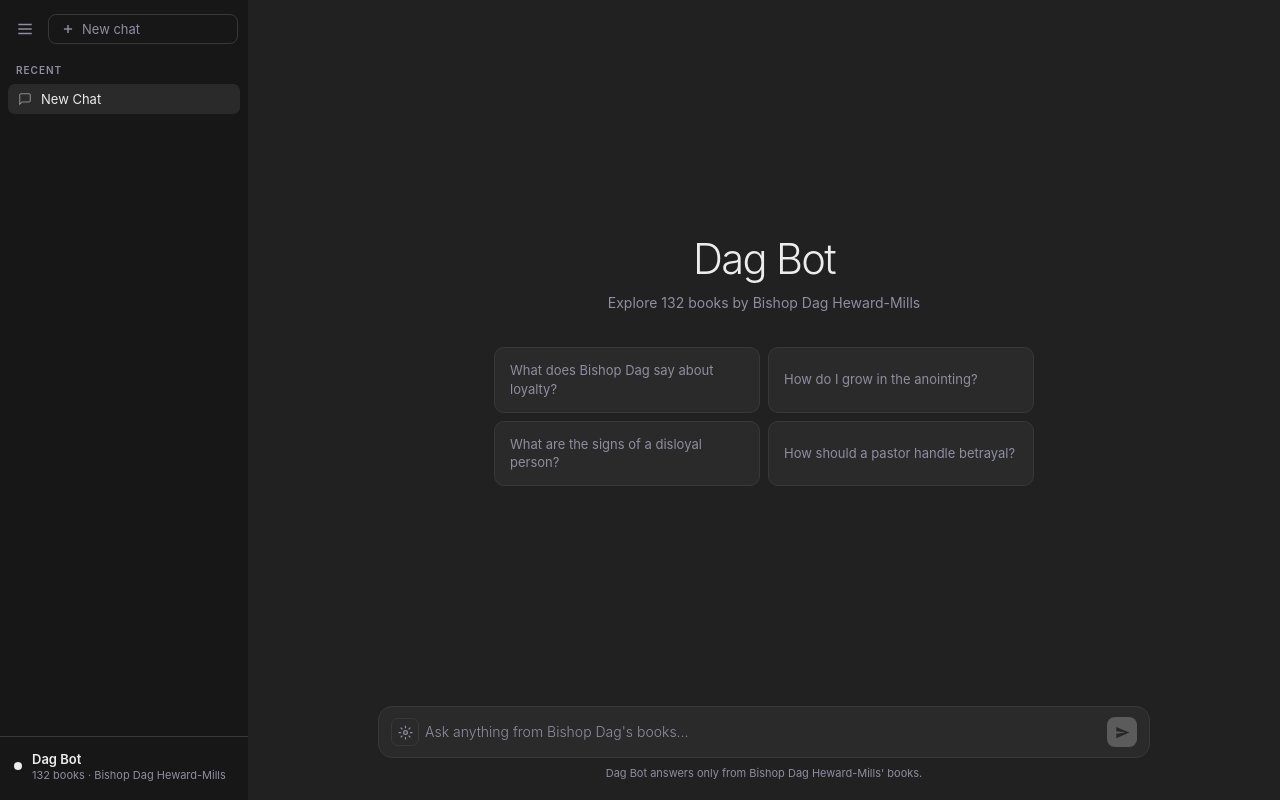
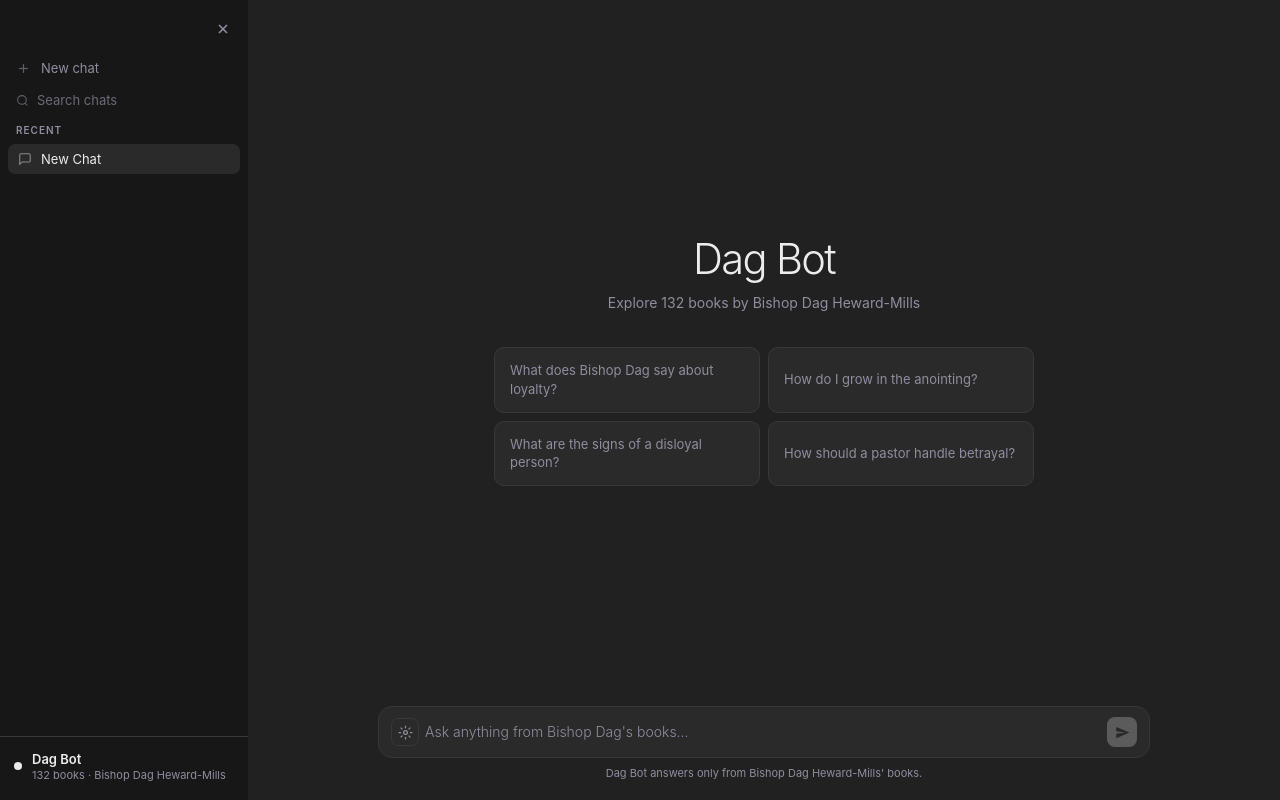
Before and after one commit to Dusu24/dag-chatbot, a React (Create React App) app in the folder frontend/: page / in a window 1280 px wide. Built offline with nearby package versions, Linux system fonts and the light colour scheme.

Commit message:
feat: mobile optimisation - slide-in sidebar, hamburger, search

```diff
--- a/frontend/src/App.css
+++ b/frontend/src/App.css
@@ -23,20 +23,76 @@
   -webkit-font-smoothing: antialiased;
 }
 
-.layout { display: flex; height: 100vh; }
+.layout { display: flex; height: 100vh; position: relative; }
+
+/* ── SIDEBAR OVERLAY (mobile dim background) ── */
+.sidebar-overlay {
+  display: none;
+}
 
 /* ── SIDEBAR ── */
 .sidebar {
-  width: 248px; background: var(--sidebar);
-  display: flex; flex-direction: column;
-  flex-shrink: 0; transition: width 0.2s ease;
+  width: 248px;
+  background: var(--sidebar);
+  display: flex;
+  flex-direction: column;
+  flex-shrink: 0;
+  transition: transform 0.25s ease;
+  z-index: 200;
 }
-.sidebar.collapsed { width: 50px; }
 
 .sidebar-header {
-  display: flex; align-items: center; gap: 8px;
-  padding: 14px 10px; flex-shrink: 0;
+  display: flex;
+  align-items: center;
+  padding: 14px 10px 6px;
+  flex-shrink: 0;
 }
+
+.close-btn {
+  margin-left: auto;
+}
+
+/* New chat — flat text row, no button border */
+.sidebar-action {
+  display: flex;
+  align-items: center;
+  gap: 10px;
+  background: none;
+  border: none;
+  color: var(--muted);
+  padding: 10px 16px;
+  font-size: 13px;
+  font-family: var(--font);
+  cursor: pointer;
+  text-align: left;
+  width: 100%;
+  transition: color 0.15s;
+}
+.sidebar-action:hover { color: var(--text); }
+.sidebar-action svg { opacity: 0.6; flex-shrink: 0; }
+
+/* Search chats — flat row, no button look */
+.sidebar-search-wrap {
+  display: flex;
+  align-items: center;
+  gap: 8px;
+  padding: 6px 16px 10px;
+  color: var(--muted);
+}
+.sidebar-search-wrap svg { flex-shrink: 0; opacity: 0.6; }
+
+.sidebar-search {
+  flex: 1;
+  background: none;
+  border: none;
+  outline: none;
+  color: var(--muted);
+  font-size: 13px;
+  font-family: var(--font);
+  padding: 0;
+}
+.sidebar-search::placeholder { color: var(--muted); opacity: 0.7; }
+.sidebar-search:focus { color: var(--text); }
 
 .icon-btn {
   width: 30px; height: 30px;
@@ -46,15 +102,6 @@
   transition: background 0.15s, color 0.15s;
 }
 .icon-btn:hover { background: var(--surface); color: var(--text); }
-
-.new-btn {
-  flex: 1; display: flex; align-items: center; gap: 7px;
-  background: none; border: 1px solid var(--border);
-  color: var(--muted); padding: 6px 12px; border-radius: 8px;
-  cursor: pointer; font-size: 13px; font-family: var(--font);
-  white-space: nowrap; transition: all 0.15s;
-}
-.new-btn:hover { background: var(--surface); color: var(--text); border-color: #555; }
 
 .history-label {
   font-size: 10px; font-weight: 600; letter-spacing: 0.1em;
@@ -91,6 +138,13 @@
 
 /* ── MAIN ── */
 .main { flex: 1; display: flex; flex-direction: column; overflow: hidden; }
+
+/* Mobile top bar — hidden on desktop */
+.mobile-topbar {
+  display: none;
+  padding: 10px 14px 4px;
+  flex-shrink: 0;
+}
 
 /* ── MESSAGES ── */
 .messages {
@@ -144,7 +198,6 @@
   font-size: 14px; line-height: 1.6; max-width: 75%; float: right;
 }
 
-/* ── ASSISTANT TEXT ── */
 .assistant-text {
   font-size: 15px; line-height: 1.85;
   color: var(--text); font-weight: 300;
@@ -166,14 +219,12 @@
   margin: 14px 0;
 }
 
-/* ── MESSAGE FOOTER ── */
 .msg-footer {
   display: flex; align-items: center; gap: 6px;
   margin-top: 10px; flex-wrap: wrap;
   clear: both;
 }
 
-/* ── ACTION BUTTONS ── */
 .msg-actions {
   display: flex; align-items: center; gap: 2px;
 }
@@ -188,7 +239,6 @@
 .action-btn:hover { background: var(--surface); color: var(--text); }
 .action-btn.active { color: var(--text); }
 
-/* ── SOURCES ── */
 .sources-wrap { display: flex; align-items: flex-start; flex-direction: column; }
 
 .sources-btn {
@@ -297,7 +347,7 @@
   flex: 1; background: none; border: none; outline: none;
   color: var(--text); font-size: 14px; font-family: var(--font);
   font-weight: 300; resize: none; line-height: 1.55;
-  max-height: 180px; overflow-y: auto; padding: 2px 0;
+  max-height: 120px; overflow-y: auto; padding: 2px 0;
 }
 textarea::placeholder { color: var(--muted); }
 
@@ -333,3 +383,87 @@
   gap: 2px;
   animation: fadeIn 0.1s ease;
 }
+
+/* ── MOBILE ── */
+@media (max-width: 768px) {
+
+  /* Dim overlay behind sidebar */
+  .sidebar-overlay {
+    display: block;
+    position: fixed;
+    inset: 0;
+    background: rgba(0,0,0,0.5);
+    z-index: 199;
+  }
+
+  /* Sidebar slides in from left, hidden by default */
+  .sidebar {
+    position: fixed;
+    top: 0; left: 0; bottom: 0;
+    width: 280px;
+    transform: translateX(-100%);
+  }
+  .sidebar.open {
+    transform: translateX(0);
+  }
+
+  /* Show hamburger bar on mobile */
+  .mobile-topbar {
+    display: flex;
+    align-items: center;
+  }
+
+  /* Tighten messages padding */
+  .messages {
+    padding: 8px 0 12px;
+  }
+
+  .msg-row {
+    padding: 6px 14px;
+  }
+
+  /* Welcome screen */
+  .welcome {
+    padding: 24px 16px;
+    justify-content: flex-start;
+    padding-top: 40px;
+  }
+
+  .welcome-wordmark {
+    font-size: 2rem;
+  }
+
+  .suggestions {
+    grid-template-columns: 1fr;
+  }
+
+  /* User bubble max width wider on mobile */
+  .user-bubble {
+    max-width: 88%;
+    font-size: 14px;
+  }
+
+  .assistant-text {
+    font-size: 14px;
+    line-height: 1.75;
+  }
+
+  /* Input area */
+  .input-area {
+    padding: 6px 12px 16px;
+  }
+
+  .input-container {
+    padding: 8px 10px;
+    border-radius: 12px;
+  }
+
+  textarea {
+    font-size: 16px; /* prevents iOS zoom */
+    max-height: 100px;
+  }
+
+  .footer-note {
+    font-size: 10px;
+  }
+}
--- a/frontend/src/App.js
+++ b/frontend/src/App.js
@@ -27,13 +27,11 @@
   for (let i = 0; i < lines.length; i++) {
     const line = lines[i];
 
-    // Horizontal rule
     if (/^---+$/.test(line.trim())) {
       elements.push(<hr key={key++} className="msg-divider" />);
       continue;
     }
 
-    // Heading line: starts with ### or ## or is ALL CAPS short line or bold-wrapped
     const headingMatch = line.match(/^#{1,3}\s+(.+)$/);
     if (headingMatch) {
       elements.push(
@@ -44,7 +42,6 @@
       continue;
     }
 
-    // Numbered heading like "1. Title" or "Point 1:" on its own short line
     const numberedHeading = line.match(/^(\d+)\.\s+\*\*(.+?)\*\*(.*)$/);
     if (numberedHeading) {
       elements.push(
@@ -55,13 +52,11 @@
       continue;
     }
 
-    // Empty line → paragraph break
     if (!line.trim()) {
       elements.push(<div key={key++} className="msg-gap" />);
       continue;
     }
 
-    // Normal line with inline formatting
     elements.push(
       <span key={key++} className="msg-line">
         {renderInline(line)}
@@ -132,7 +127,6 @@
 
   return (
     <div className="msg-actions">
-      {/* Copy */}
       <button className={`action-btn ${copied ? "active" : ""}`} onClick={copy} title="Copy">
         {copied ? (
           <svg width="13" height="13" viewBox="0 0 24 24" fill="none" stroke="currentColor" strokeWidth="2.5">
@@ -145,7 +139,6 @@
         )}
       </button>
 
-      {/* Thumbs up */}
       <button className={`action-btn ${liked ? "active" : ""}`} onClick={like} title="Good response">
         <svg width="13" height="13" viewBox="0 0 24 24" fill={liked ? "currentColor" : "none"} stroke="currentColor" strokeWidth="2">
           <path d="M14 9V5a3 3 0 0 0-3-3l-4 9v11h11.28a2 2 0 0 0 2-1.7l1.38-9a2 2 0 0 0-2-2.3H14z"/>
@@ -153,7 +146,6 @@
         </svg>
       </button>
 
-      {/* Thumbs down */}
       <button className={`action-btn ${disliked ? "active" : ""}`} onClick={dislike} title="Poor response">
         <svg width="13" height="13" viewBox="0 0 24 24" fill={disliked ? "currentColor" : "none"} stroke="currentColor" strokeWidth="2">
           <path d="M10 15v4a3 3 0 0 0 3 3l4-9V2H5.72a2 2 0 0 0-2 1.7l-1.38 9a2 2 0 0 0 2 2.3H10z"/>
@@ -161,7 +153,6 @@
         </svg>
       </button>
 
-      {/* Retry */}
       <button className="action-btn" onClick={onRetry} title="Regenerate response">
         <svg width="13" height="13" viewBox="0 0 24 24" fill="none" stroke="currentColor" strokeWidth="2">
           <polyline points="1 4 1 10 7 10"/>
@@ -224,12 +215,20 @@
   const [loading, setLoading] = useState(false);
   const [mode, setMode] = useState("chat");
   const [modeMenuOpen, setModeMenuOpen] = useState(false);
-  const [sidebarOpen, setSidebarOpen] = useState(true);
+  const [sidebarOpen, setSidebarOpen] = useState(false);
+  const [searchQuery, setSearchQuery] = useState("");
   const bottomRef = useRef(null);
   const textareaRef = useRef(null);
   const modeMenuRef = useRef(null);
   const activeChat = chats.find(c => c.id === activeChatId);
   const isNew = activeChat?.messages.length === 1;
+
+  const isMobile = window.innerWidth <= 768;
+
+  useEffect(() => {
+    // On desktop, start with sidebar open
+    if (window.innerWidth > 768) setSidebarOpen(true);
+  }, []);
 
   useEffect(() => {
     bottomRef.current?.scrollIntoView({ behavior: "smooth" });
@@ -239,7 +238,7 @@
     const ta = textareaRef.current;
     if (ta) {
       ta.style.height = "auto";
-      ta.style.height = Math.min(ta.scrollHeight, 180) + "px";
+      ta.style.height = Math.min(ta.scrollHeight, 120) + "px";
     }
   }, [input]);
 
@@ -253,6 +252,11 @@
     return () => document.removeEventListener("mousedown", handler);
   }, []);
 
+  // Close sidebar when clicking overlay on mobile
+  const handleOverlayClick = () => {
+    if (window.innerWidth <= 768) setSidebarOpen(false);
+  };
+
   const newChat = () => {
     const id = Date.now();
     setChats(prev => [
@@ -262,10 +266,20 @@
     setActiveChatId(id);
     setInput("");
     setMode("chat");
+    if (window.innerWidth <= 768) setSidebarOpen(false);
+  };
+
+  const selectChat = (id) => {
+    setActiveChatId(id);
+    if (window.innerWidth <= 768) setSidebarOpen(false);
   };
 
   const selectMode = (id) => { setMode(id); setModeMenuOpen(false); };
   const clearMode = () => setMode("chat");
+
+  const filteredChats = chats.filter(c =>
+    c.title.toLowerCase().includes(searchQuery.toLowerCase())
+  );
 
   const streamAnswer = useCallback(async (question, history, targetChatId) => {
     setLoading(true);
@@ -356,13 +370,11 @@
   const retryLast = async () => {
     if (loading) return;
     const msgs = activeChat?.messages || [];
-    // Find last user message
     const lastUserMsg = [...msgs].reverse().find(m => m.role === "user");
     if (!lastUserMsg) return;
 
     const targetChatId = activeChatId;
 
-    // Remove last assistant message and add fresh empty one
     setChats(prev => prev.map(c => {
       if (c.id !== targetChatId) return c;
       const updated = [...c.messages];
@@ -392,36 +404,54 @@
   return (
     <div className="layout">
 
+      {/* SIDEBAR OVERLAY (mobile) */}
+      {sidebarOpen && (
+        <div className="sidebar-overlay" onClick={handleOverlayClick} />
+      )}
+
       {/* SIDEBAR */}
-      <aside className={`sidebar ${sidebarOpen ? "" : "collapsed"}`}>
+      <aside className={`sidebar ${sidebarOpen ? "open" : ""}`}>
         <div className="sidebar-header">
-          <button className="icon-btn" onClick={() => setSidebarOpen(o => !o)}>
-            <svg width="18" height="18" viewBox="0 0 24 24" fill="none" stroke="currentColor" strokeWidth="2">
-              <line x1="3" y1="6" x2="21" y2="6"/>
-              <line x1="3" y1="12" x2="21" y2="12"/>
-              <line x1="3" y1="18" x2="21" y2="18"/>
+          {/* X button to close */}
+          <button className="icon-btn close-btn" onClick={() => setSidebarOpen(false)}>
+            <svg width="16" height="16" viewBox="0 0 24 24" fill="none" stroke="currentColor" strokeWidth="2.5">
+              <line x1="18" y1="6" x2="6" y2="18"/>
+              <line x1="6" y1="6" x2="18" y2="18"/>
             </svg>
           </button>
-          {sidebarOpen && (
-            <button className="new-btn" onClick={newChat}>
-              <svg width="14" height="14" viewBox="0 0 24 24" fill="none" stroke="currentColor" strokeWidth="2.5">
+        </div>
+
+        {/* New Chat — flat, no button look */}
+        <button className="sidebar-action" onClick={newChat}>
+          <svg width="15" height="15" viewBox="0 0 24 24" fill="none" stroke="currentColor" strokeWidth="2">
             <line x1="12" y1="5" x2="12" y2="19"/>
             <line x1="5" y1="12" x2="19" y2="12"/>
           </svg>
           New chat
         </button>
-          )}
+
+        {/* Search chats — flat, no button look */}
+        <div className="sidebar-search-wrap">
+          <svg width="13" height="13" viewBox="0 0 24 24" fill="none" stroke="currentColor" strokeWidth="2">
+            <circle cx="11" cy="11" r="8"/>
+            <line x1="21" y1="21" x2="16.65" y2="16.65"/>
+          </svg>
+          <input
+            className="sidebar-search"
+            type="text"
+            placeholder="Search chats"
+            value={searchQuery}
+            onChange={e => setSearchQuery(e.target.value)}
+          />
         </div>
 
-        {sidebarOpen && (
-          <>
         <div className="history-label">Recent</div>
         <div className="chat-history">
-              {chats.map(c => (
+          {filteredChats.map(c => (
             <button
               key={c.id}
               className={`history-item ${c.id === activeChatId ? "active" : ""}`}
-                  onClick={() => setActiveChatId(c.id)}
+              onClick={() => selectChat(c.id)}
             >
               <svg width="14" height="14" viewBox="0 0 24 24" fill="none" stroke="currentColor" strokeWidth="1.8">
                 <path d="M21 15a2 2 0 0 1-2 2H7l-4 4V5a2 2 0 0 1 2-2h14a2 2 0 0 1 2 2z"/>
@@ -440,12 +470,22 @@
             </div>
           </div>
         </div>
-          </>
-        )}
       </aside>
 
       {/* MAIN */}
       <main className="main">
+
+        {/* Mobile top bar with hamburger */}
+        <div className="mobile-topbar">
+          <button className="icon-btn" onClick={() => setSidebarOpen(true)}>
+            <svg width="18" height="18" viewBox="0 0 24 24" fill="none" stroke="currentColor" strokeWidth="2">
+              <line x1="3" y1="6" x2="21" y2="6"/>
+              <line x1="3" y1="12" x2="21" y2="12"/>
+              <line x1="3" y1="18" x2="21" y2="18"/>
+            </svg>
+          </button>
+        </div>
+
         <div className="messages">
           {isNew ? (
             <div className="welcome">
@@ -476,10 +516,7 @@
                       </div>
                       {msg.content && !msg.isWelcome && (
                         <div className="msg-footer">
-                          <MessageActions
-                            content={msg.content}
-                            onRetry={retryLast}
-                          />
+                          <MessageActions content={msg.content} onRetry={retryLast} />
                           <SourcesButton sources={msg.sources} />
                         </div>
                       )}
```
Lines whose indentation alone changed are shown as unchanged.
